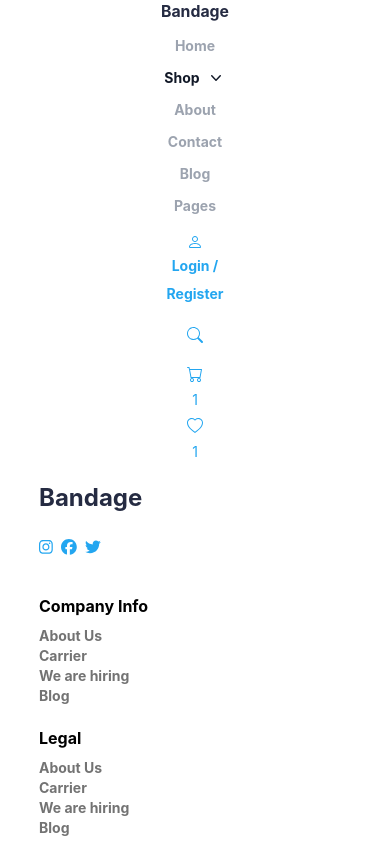
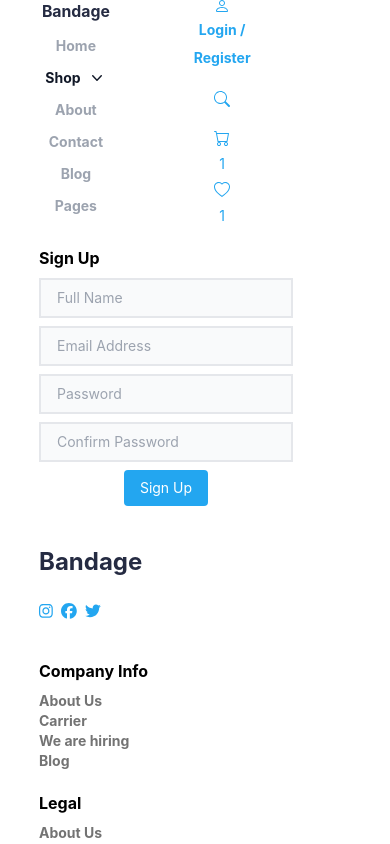
Before and after one commit to deryaAkan/e-commerce, a React (Create React App) app: page /signup in a window 390 px wide. Shown: the top 844 px of the page. Built offline with nearby package versions, Linux system fonts and the light colour scheme.

Commit message:
:T5 Sign Up User Form Page Fixes #1

```diff
--- a/package.json
+++ b/package.json
@@ -14,6 +14,7 @@
     "axios": "^1.6.7",
     "react": "^18.2.0",
     "react-dom": "^18.2.0",
+    "react-hook-form": "^7.50.1",
     "react-redux": "^9.1.0",
     "react-router-dom": "^5.3.0",
     "react-scripts": "5.0.1",
--- a/src/App.js
+++ b/src/App.js
@@ -8,6 +8,7 @@ import TeamPage from "./Pages/TeamPage";
 import AboutPage from "./Pages/AboutPage";
 import ContactPage from "./Pages/ContactPage";
 import ProductPage from "./Pages/ProductPage";
+import SignUpForm from "./Components/SignUpForm";
 
 function App() {
   return (
@@ -20,6 +21,7 @@ function App() {
         <Route path="/about" component={AboutPage} />
         <Route path="/contact" component={ContactPage} />
         <Route path="/productpage" component={ProductPage} />
+        <Route path="/signup" component={SignUpForm} />
       </Switch>
       <Footer />
     </div>
--- a/src/Components/Navbar.js
+++ b/src/Components/Navbar.js
@@ -3,11 +3,13 @@ import loginSvg from "../assets/header/loginvector.svg";
 import shopCardSvg from "../assets/header/shopCardSvg.svg";
 import searchSvg from "../assets/header/searchBar.svg";
 import favsSvg from "../assets/header/favs.svg";
+import { Link } from "react-router-dom/cjs/react-router-dom.min";
 
 export default function Navbar() {
   return (
     <>
-      <div className="flex w-3/4 justify-around flex-wrap sm:flex-col sm:gap-5">
+      <div className="flex w-full justify-center flex-wrap sm:flex-col sm:gap-5">
+        <div className="flex w-3/4 justify-center">
           <div className="text-[#252B42] flex items-center flex-grow gap-24 sm:flex-col sm:gap-3">
             <h3 className="font-2xl font-bold">Bandage</h3>
             <nav className="flex text-sm font-bold text-gray-400">
@@ -19,9 +21,9 @@ export default function Navbar() {
             <a className="font-bold" href="https://google.com">
               Login /
             </a>
-          <a className="font-bold" href="https://google.com">
+            <Link to="/signup" className="font-bold" href="https://google.com">
               Register
-          </a>
+            </Link>
             <div className="flex items-center gap-2 sm:flex-col">
               <a href="https://google.com">
                 <img alt="login stuff" src={searchSvg} />
@@ -37,6 +39,7 @@ export default function Navbar() {
             </div>
           </div>
         </div>
+      </div>
     </>
   );
 }
--- /dev/null
+++ b/src/Components/SignUpForm.js
@@ -0,0 +1,98 @@
+import React from "react";
+import { useForm } from "react-hook-form";
+import axios from "axios";
+
+export default function SignUpForm() {
+  const {
+    register,
+    handleSubmit,
+    formState: { errors },
+  } = useForm();
+
+  const onSubmit = async (data) => {
+    try {
+      const response = await axios.post("/signup", data);
+      console.log("DATAAAAA", response.data);
+    } catch (error) {
+      console.error(error);
+    }
+  };
+
+  return (
+    <div className="flex w-full flex-col items-center px-24 justify-center bg-white sm:justify-center sm:p-0">
+      <div className="flex justify-start w-4/5 py-5 flex-wrap sm:gap-5">
+        <div className="flex basis-2/3 sm:flex-wrap sm:gap-5">
+          <div className="w-full flex flex-col relative text-black text-left gap-y-2 sm:gap-2">
+            <h2 className="text-base font-bold">Sign Up</h2>
+            <form
+              className="flex flex-col gap-10 text-sm text-[#737373] sm:gap-2"
+              onSubmit={handleSubmit(onSubmit)}
+            >
+              <input
+                className="text-sm max-w-fit border-2 text-[#737373] bg-gray-50 border-gray-200 py-2 px-4"
+                type="text"
+                placeholder="Full Name"
+                {...register("fullName", { required: true, minLength: 3 })}
+              />
+              {errors.fullName && errors.fullName.type === "required" && (
+                <span>This field is required</span>
+              )}
+              {errors.fullName && errors.fullName.type === "minLength" && (
+                <span>Minimum length is 3 characters</span>
+              )}
+              <input
+                className="text-sm max-w-fit border-2 text-[#737373] bg-gray-50 border-gray-200 py-2 px-4"
+                type="email"
+                placeholder="Email Address"
+                {...register("email", {
+                  required: true,
+                  pattern: /^\S+@\S+$/i,
+                })}
+              />
+              {errors.email && errors.email.type === "required" && (
+                <span>This field is required</span>
+              )}
+              {errors.email && errors.email.type === "pattern" && (
+                <span>Invalid email address</span>
+              )}
+              <input
+                className="text-sm max-w-fit border-2 text-[#737373] bg-gray-50 border-gray-200 py-2 px-4"
+                type="password"
+                placeholder="Password"
+                {...register("password", {
+                  required: true,
+                  minLength: 8,
+                  pattern: /^(?=.*\d)(?=.*[a-z])(?=.*[A-Z])(?=.*[\W_]).{8,}$/,
+                })}
+              />
+              {errors.password && errors.password.type === "required" && (
+                <span>This field is required</span>
+              )}
+              {errors.password && errors.password.type === "minLength" && (
+                <span>Password must be at least 8 characters long</span>
+              )}
+              {errors.password && errors.password.type === "pattern" && (
+                <span>
+                  Password must include at least one number, one lowercase
+                  letter, one uppercase letter, and one special character
+                </span>
+              )}
+              <input
+                className="text-sm max-w-fit border-2 text-[#737373] bg-gray-50 border-gray-200 py-2 px-4"
+                type="password"
+                placeholder="Confirm Password"
+                // {...register("confirmPassword", {
+                //   validate: (value) => value === data.password,
+                // })}
+              />
+              {errors.confirmPassword && <span>Passwords do not match</span>}
+              <button className="bg-[#23A6F0] text-white font-normal text-sm py-2 px-4 rounded hover:bg-blue-300 mx-auto">
+                Sign Up
+              </button>
+            </form>
+          </div>
+        </div>
+      </div>
+    </div>
+  );
+}
--- a/src/Layouts/Header.js
+++ b/src/Layouts/Header.js
@@ -18,7 +18,7 @@ export default function Header() {
       {pathname.includes("/about") || pathname.includes("/contact") ? (
         <Navbar />
       ) : (
-        <header className="CommonThings w-full flex flex-col">
+        <header className="w-full flex flex-col">
           <div className="flex w-full px-16 bg-[#252B42] justify-center">
             <div className="flex w-3/4 justify-between flex-wrap pt-3 pb-3 sm:hidden">
               <div className="flex gap-2">
--- /dev/null
+++ b/src/axios.js
@@ -0,0 +1,21 @@
+const axios = require("axios");
+
+const instance = axios.create({
+  baseURL: "https://workintech-fe-ecommerce.onrender.com",
+});
+
+module.exports = instance;
+/*     axios
+      .post("/signup", {
+        fullName,
+        email,
+        password,
+        role,
+      })
+      .then((response) => {
+        console.log(response.data);
+      })
+      .catch((error) => {
+        console.error(error);
+      });
+  };*/
```
Also changed, not shown: 1 other file (tests, documents, lock files or other folders). Lines whose indentation alone changed are shown as unchanged.
